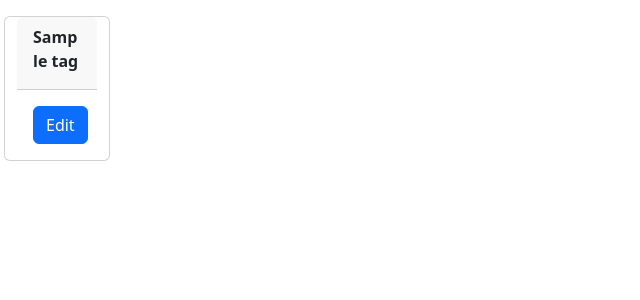
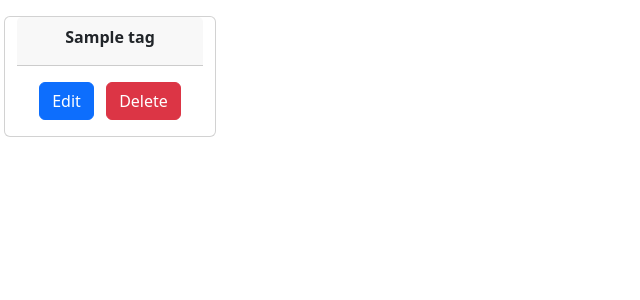
Before and after one commit to MartinTs168/Game-Reviews, a Django app: page /tags/all/ in a window 1280 px wide. Shown: the part 72-372 px from the top of the page, without its empty margins (0-640 px from the left). Run offline with Django 5.2, Linux system fonts and the light colour scheme; a user stored in the database is signed in; tables that the repository leaves empty hold one stand-in row (values such as "Sample post"); some libraries are stand-ins or nearby versions.

Commit message:
added tag deletion

```diff
--- a/tags/urls.py
+++ b/tags/urls.py
@@ -1,11 +1,12 @@
 from django.urls import path, include
 
-from tags.views import TagAllView, TagCreateView, TagEditView
+from tags.views import TagAllView, TagCreateView, TagEditView, TagDeleteView
 
 urlpatterns = [
     path('all/', TagAllView.as_view(), name='all-tags'),
     path('create/', TagCreateView.as_view(), name='create-tag'),
     path('<int:pk>/', include([
         path('edit/', TagEditView.as_view(), name='edit-tag'),
+        path('delete/', TagDeleteView.as_view(), name='delete-tag'),
     ])),
 ]
--- a/tags/views.py
+++ b/tags/views.py
@@ -1,6 +1,6 @@
 from django.contrib.auth.mixins import LoginRequiredMixin, PermissionRequiredMixin
 from django.urls import reverse_lazy
-from django.views.generic import ListView, CreateView, UpdateView
+from django.views.generic import ListView, CreateView, UpdateView, DeleteView
 
 from tags.forms import TagCreateForm, TagEditForm
 from tags.models import Tag
@@ -27,3 +27,10 @@ class TagEditView(LoginRequiredMixin, PermissionRequiredMixin, UpdateView):
     template_name = 'tags/edit-tag.html'
     success_url = reverse_lazy('all-tags')
     permission_required = 'tags.change_tag'
+
+
+class TagDeleteView(LoginRequiredMixin, PermissionRequiredMixin, DeleteView):
+    model = Tag
+    success_url = reverse_lazy('all-tags')
+    permission_required = 'tags.delete_tag'
+    template_name_suffix = '-confirm-delete'
--- a/templates/tags/all-tags.html
+++ b/templates/tags/all-tags.html
@@ -2,12 +2,15 @@
 {% block content %}
     <div class="row p-3 gap-3">
         {% for tag in tags %}
-            <div class="card col-lg-1">
+            <div class="card col-lg-2">
                 <div class="card-header">
-                    <p class="card-title fw-bold">{{ tag.name }}</p>
+                    <p class="card-title fw-bold center text-center">{{ tag.name }}</p>
                 </div>
                 <div class="card-body">
-                    <a href="{% url 'edit-tag' tag.pk %}" class="btn btn-primary">Edit</a>
+                    <div class="flex-wrap flex-container d-flex justify-content-around flex-row">
+                        <a href="{% url 'edit-tag' tag.pk %}" class="btn btn-primary">Edit</a>
+                        <a href="{% url 'delete-tag' tag.pk %}" class="btn btn-danger">Delete</a>
+                    </div>
                 </div>
             </div>
         {% endfor %}
```
Also changed, not shown: templates/tags/tag-confirm-delete.html (added, +9 -0 lines).
